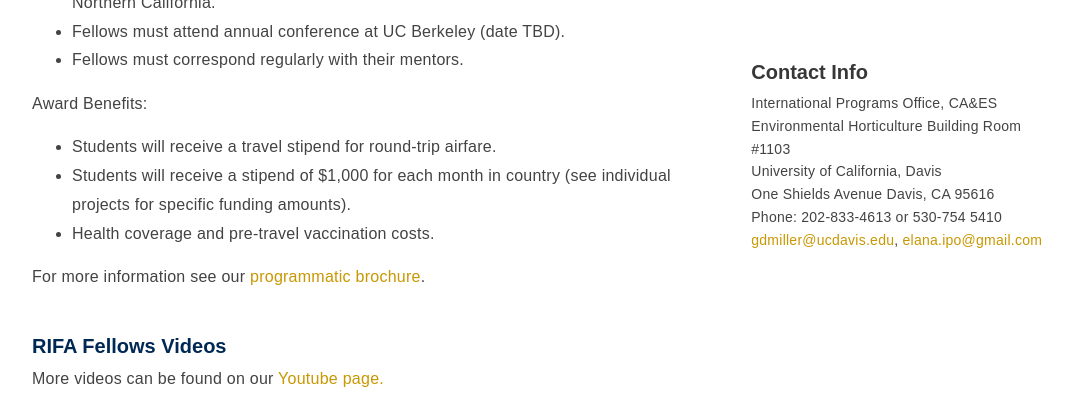
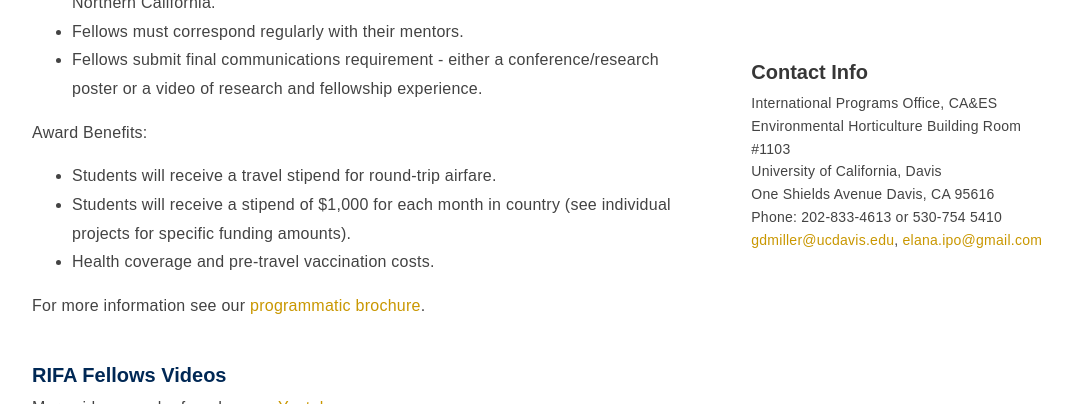
Before and after one commit to ucdavis/ip, a Jekyll site: the page built from scholars-and-students/RIFA/index.html, in a window 1280 px wide and 900 px high, scrolled down 1072 px, cut to the strip 237-641 px from the top of the window. Shown: the whole strip, without its empty margins (96-1168 px from the left). Built offline with Jekyll 4.4.1, drawn with Linux system fonts in a browser that asks for light colours; nearby versions of some CDN libraries.

Commit message:
edit RIFA fellow requirements

```diff
--- a/scholars-and-students/RIFA/index.html
+++ b/scholars-and-students/RIFA/index.html
@@ -35,8 +35,8 @@ breadcrumbs: RIFA
     <p>Programmatic Expectations and Requirements:</p>
 
     <ul><li>Fellows must attend a 4 day intensive project management course in early May in Northern California.</li>
-        <li>Fellows must attend annual conference at UC Berkeley (date TBD).</li>
         <li>Fellows must correspond regularly with their mentors.</li>
+        <li>Fellows submit final communications requirement - either a conference/research poster or a video of research and fellowship experience.</li>
     </ul>
     <p>Award Benefits:</p>
 
```
